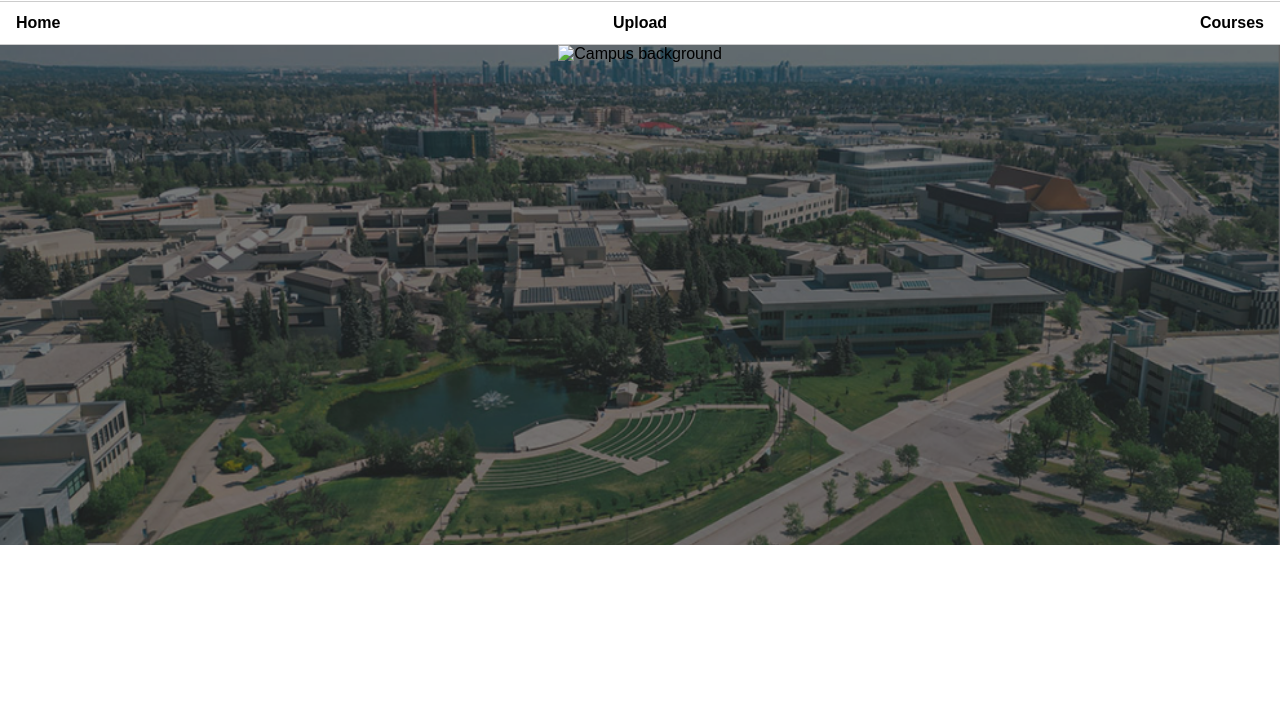
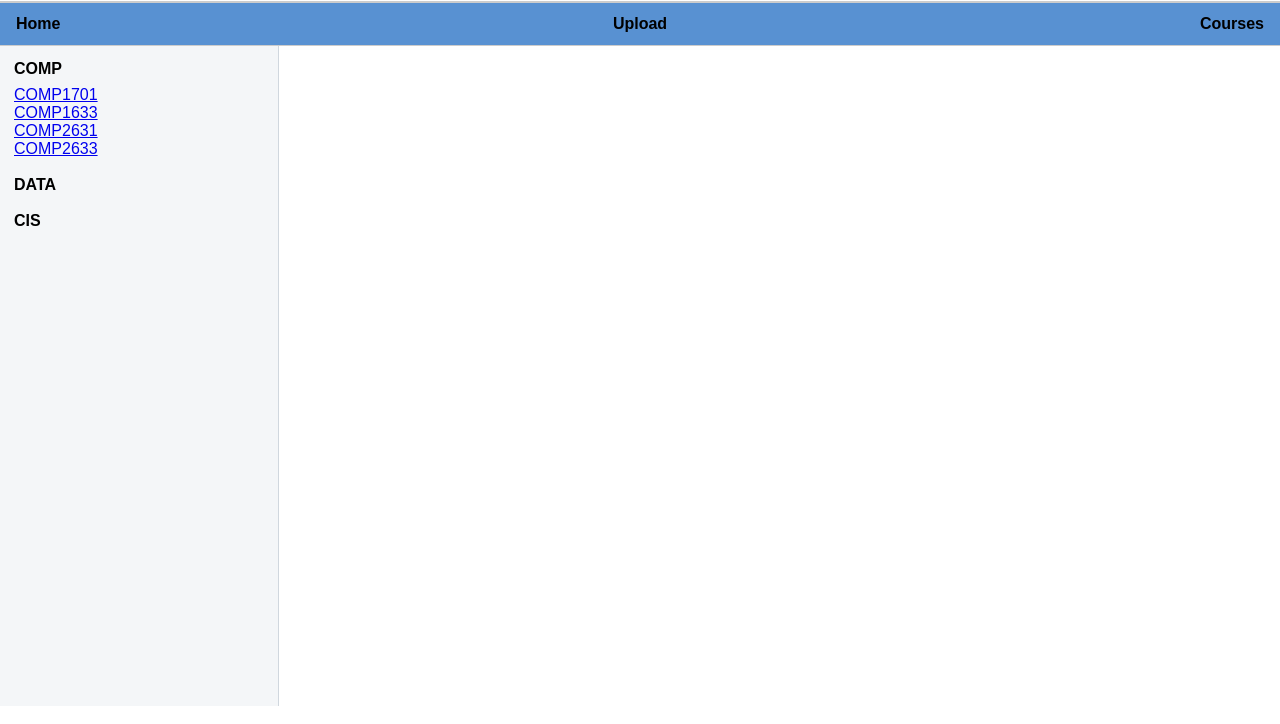
Before and after one commit to MRU-F25-COMP2603/2633-term-project-selfcomp, a plain HTML site: page scripts/course_list.html in a window 1280 px wide. Shown: the part 76-800 px from the top of the page. Drawn offline with Linux system fonts and the light colour scheme.

Commit message:
updated homepage and course list layout

```diff
--- a/scripts/course_list.html
+++ b/scripts/course_list.html
@@ -3,13 +3,13 @@
 <head>
   <meta charset="UTF-8">
   <meta name="viewport" content="width=device-width, initial-scale=1.0">
-  <title>SelfCOMP > Home</title>
+  <title>SelfCOMP > Courses</title>
   <link rel="stylesheet" href="styles.css">
 </head>
 <body>
 
   <header>
-    <h1>SelfCOMP &gt; Home</h1>
+    <h1>SelfCOMP &gt; Courses</h1>
   </header>
 
 
@@ -20,12 +20,46 @@
       <li><a href="course_list.html">Courses</a></li>
     </ul>
   </nav>
+  <!--Everything above is from homepage.html-->
 
 
-  <section class="hero">
-    <img src="image-to-add.jpg" alt="Campus background" class="hero-image">
-    <div class="hero-content">
-    </div>
-  </section>
+
+  <!--Container holding sidebar and main content-->
+  <div class="layout">
+
+    <!--Sidebar section-->
+    <aside class="sidebar">
+
+      <!--First group of COMP courses-->
+      <div class="group">
+
+        <!--Title-->
+        <div class="group-title"><a href="#" class="group-link">COMP</a></div>
+        <ul class="course-list">
+
+          <!--List of comp courses-->
+          <li><a href="comp1701.html">COMP1701</a></li>
+          <li><a href="comp1633.html">COMP1633</a></li>
+          <li><a href="comp2631.html">COMP2631</a></li>
+          <li><a href="comp2633.html">COMP2633</a></li>
+        </ul>
+      </div>
+
+      <!--Placeholder until data courses decidedd-->
+      <div class="group">
+        <div class="group-title">DATA</div>
+      </div>
+
+      <!--Placegolder until CIS courses decided-->
+      <div class="group">
+        <div class="group-title">CIS</div>
+      </div>
+    </aside>
+
+
+    <main class="content">
+      <!--empty right side to mimic the hifi-->
+    </main>
+  </div>
 </body>
 </html>
--- a/scripts/styles.css
+++ b/scripts/styles.css
@@ -1,69 +1,169 @@
 
+/* Reset default spacing */
 body, h1, ul {
   margin: 0;
   padding: 0;
 }
 
+/* Global font styling */
 body {
   font-family: Arial, sans-serif;
 }
 
 
 header {
+  /* Banner background */
+  background-color: white;
+  /* text color*/
+  color: black;
+  /* padding around header*/
   padding: 16px;
   font-size: 20px;
+  /* Divider under header */
+  border-bottom: 1px solid #ccc;
 }
 
-
+/* Navigation bar*/
 nav ul {
+  /* remove default bullets */
   list-style: none;
+  /* Nav items in a row */
   display: flex;
+  /* Spread items evenly*/
   justify-content: space-between;
+  /* Space inside the navigation bar*/
   padding: 12px 16px;
+  /* light border above */
   border-top: 1px solid #ccc;
-  background: 0x0000ff;
+  /* light blue background*/
+  background: #5891d2;
+  /* border below*/
   border-bottom: 1px solid #ccc;
 }
 
 nav ul li {
+  /* make each mav item take equal space */
   flex: 1;
+  /* Center link text*/
   text-align: center;
 }
 
+/* align home to the left and courses to the right */
 nav ul li:first-child { text-align: left; }
 nav ul li:last-child  { text-align: right; }
 
+/* Link styling inside navigation*/
 nav a {
+  /* removes undeerline*/
   text-decoration: none;
+  /* black link text*/
   color: #000;
+  /* bold link label*/
   font-weight: bold;
 }
 
-
+/* Banner image*/
 .hero {
+  /* Height of hero section*/
   height: 500px;
+  /* Set image background*/
   background-image: url("background.PNG");
+  /* Image fills section*/
   background-size: cover;
+  /*Centers image */
   background-position: center;
+  /* prevents image tiling*/
   background-repeat: no-repeat;
+  /* center hero content horizontally*/
   text-align: center;
 }
 
+/* Centers hero content vertically with margin at top*/
 .hero-content {
   margin-top: 180px;
 }
-
-.hero-content button {
-  display: block;
+/* styling for buttons*/
+.hero-content button,
+.hero-content a.btn {
+  /* Makes link act like button*/
+  display: inline-block;
+  /* Verical spacing and center*/
   margin: 12px auto;
-  padding: 12px 20px;
-  color: white;
+  /* button size */
+  padding: 12px 24px;
+  /* button text color*/
+  color: black;
+  /* thin gray border*/
   border: 1px solid #bbb;
-  background-color: #0000ff;
+  /* light blue background*/
+  background-color: #5891d2;
   font-size: 16px;
+  /* Makes cursor pointer above hover*/
   cursor: pointer;
+  /* removes underline*/
+  text-decoration: none;
+  /* center text inside*/
+  text-align: center;
+  /* rounded corners */
+  border-radius: 6px;
+  /* consistent button width*/
+  min-width: 200px;
+}
+/* changes color when hovering above */
+.hero-content a.btn:hover {
+  /* light gray when hovering*/
+  background-color: #ddd;
 }
 
-.hero-content button:hover {
-  background-color: #ddd;
+/* Course page 2 column layout */
+.layout{
+  display: flex;
+  min-height: calc(100vh - 140px);
 }
+/* left sider bar*/
+.sidebar {
+  /* sidebar width*/
+  width: 250px;
+  /* background color*/
+  background: #f4f6f8;
+  /* small divider*/
+  border-right: 1px solid #d0d7de;
+  /* space inside sidebar*/
+  padding: 14px;
+}
+/* spacing between course groups*/
+.group {
+  margin-bottom: 18px;
+}
+/* group title*/
+.group-title {
+  /* bold labels*/
+  font-weight: 700;
+  /* group title color*/
+  color: black;
+  /* space below each title*/
+  margin-bottom: 8px;
+}
+
+.group-link {
+  /* use the same colour as parent*/
+  color: inherit;
+  /* no underline*/
+  text-decoration: none;
+}
+
+/* remove list styling for course links*/
+.course-list {
+  /* no bullets */
+  list-style: none;
+  margin: 0;
+  padding: 0 0 0 0;
+}
+
+/* course content area*/
+.content {
+  /* takes up remaing width*/
+  flex: 1;
+  /* add space inside content area against edges*/
+  padding: 16px;
+}
```
Also changed, not shown: scripts/default.html (+6 -3 lines), scripts/homepage.html (+17 -4 lines).
